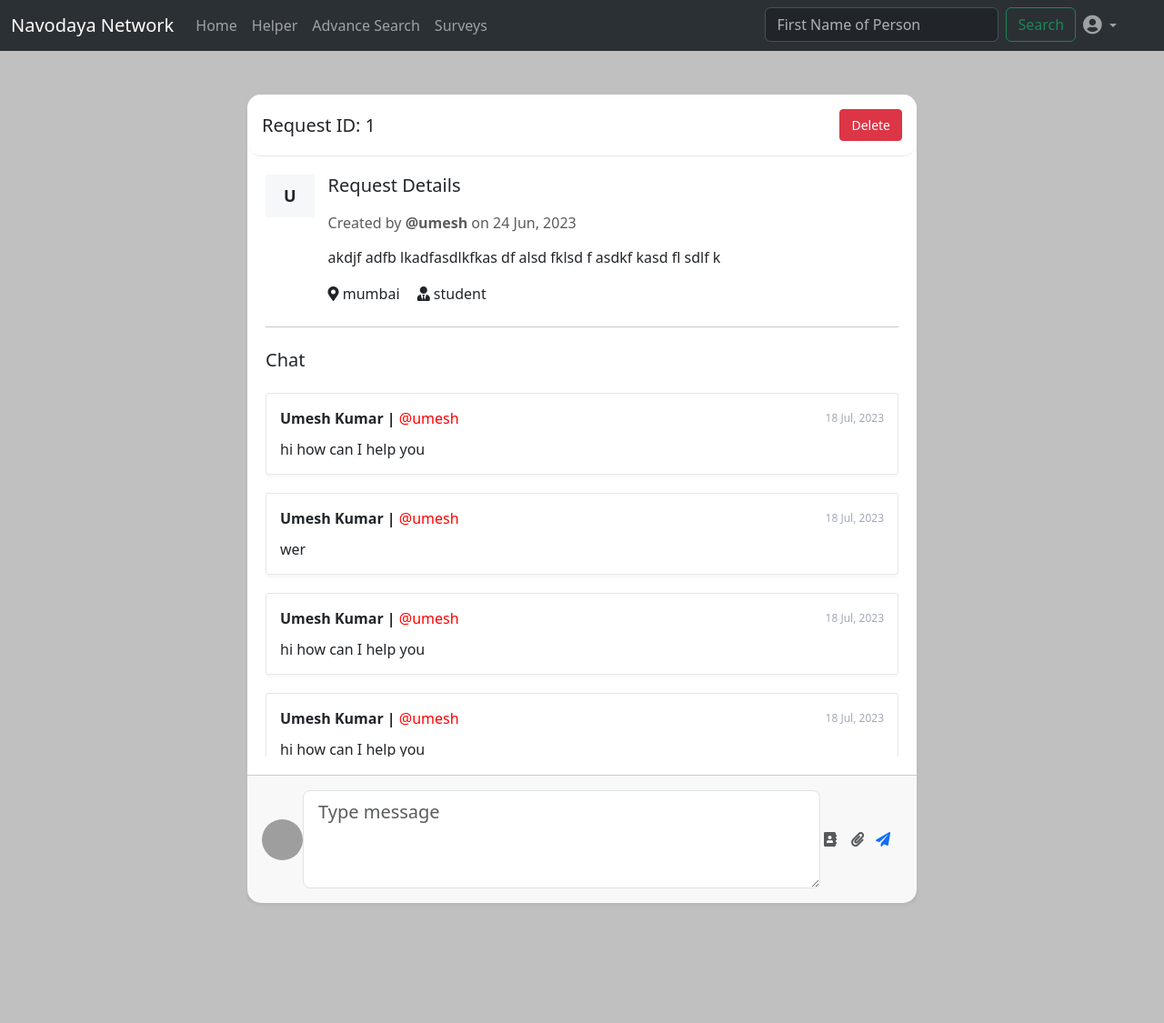
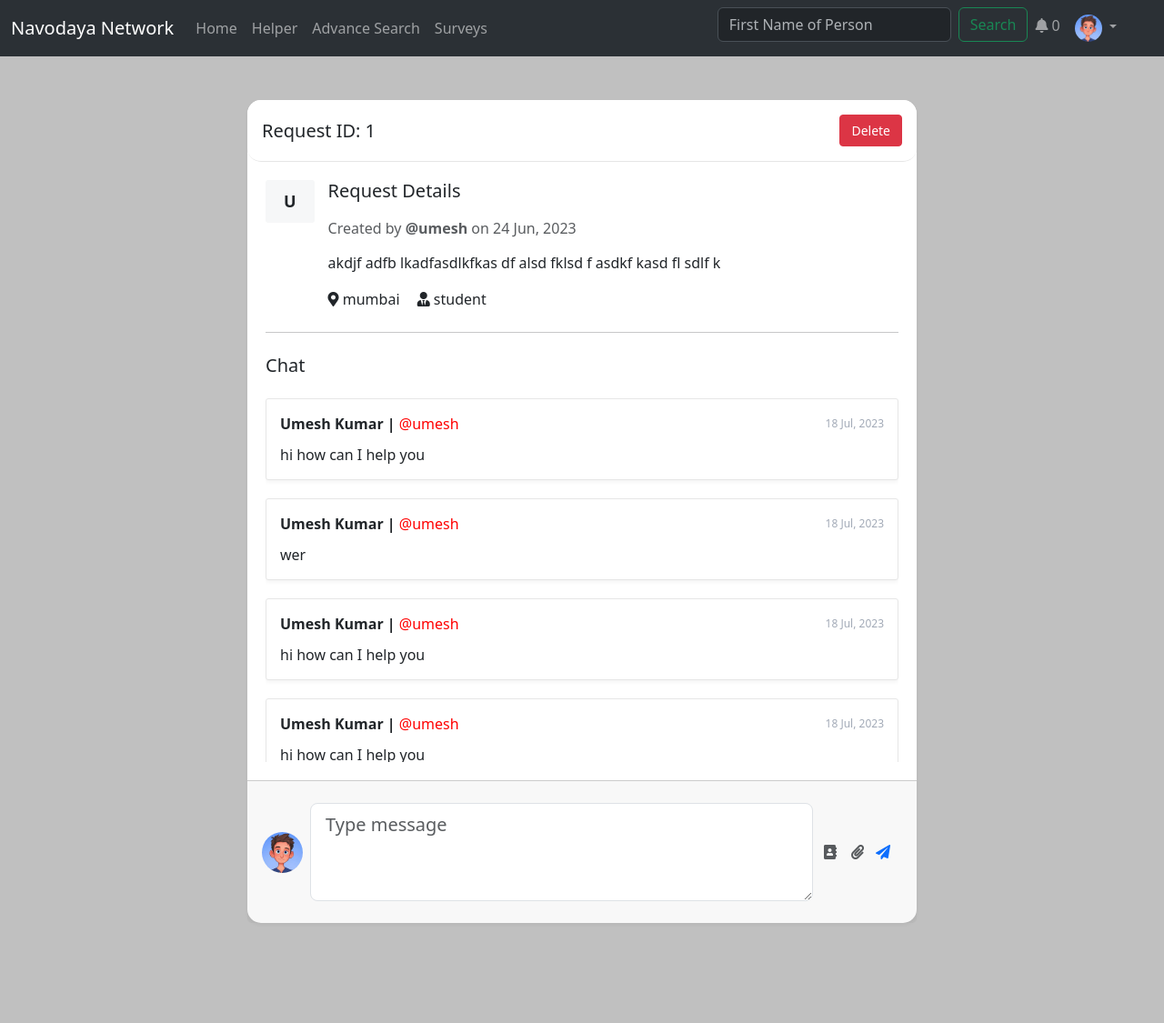
Before and after one commit to Umesh-Kumar-01/Navodaya-Network, a Django app: page /helper/request/1/ in a window 1280 px wide. Shown: the top 1125 px of the page at 91% size. Run offline with Django 4.2, Linux system fonts and the light colour scheme; the first user in the database is signed in; data comes from the database, SQL or seed files in the repository; grey boxes are pictures that could not be loaded.

Commit message:
Added profile_photo instead of icons

```diff
--- a/templates/base.html
+++ b/templates/base.html
@@ -53,16 +53,22 @@ title: title of the base file
           <button class="btn btn-outline-success" type="submit">Search</button>
         </form>
       </li class="nav-item">
+      <li class="nav-item">
+        <a class="nav-link" href="{% url 'notification' %}">
+          <i class="fas fa-bell"></i>
+          <span class="notification-count">0</span>
+        </a>
+      </li>
       <li class="navbar-nav">
         <div class="nav-item dropdown">
-          <a class="nav-link dropdown-toggle" href="#" id="profileDropdown" role="button" data-bs-toggle="dropdown"
-            aria-expanded="false">
-            <i class="fas fa-user-circle fa-lg rounded-circle"></i>
+          <a class="nav-link dropdown-toggle" href="#" id="profileDropdown" role="button" data-bs-toggle="dropdown" aria-expanded="false">
+            {% if request.user.usercard.profile_photo %}
+              <img src="{{ request.user.usercard.profile_photo.url }}" alt="{{ user.username }}" class="rounded-circle" width="30" height="30">
+            {% else %}
+              <i class="fas fa-user-circle fa-lg rounded-circle"></i>
+            {% endif %}
           </a>
           <ul class="dropdown-menu dropdown-menu-end" aria-labelledby="profileDropdown">
-            <li>
-              <a class="dropdown-item" href="{% url 'notification' %}">Notifications</a>
-            </li>
             <li>
               <a class="dropdown-item" href="{% url 'profile' username=user.username %}">Profile</a>
             </li>
--- a/templates/request.html
+++ b/templates/request.html
@@ -101,9 +101,8 @@ Request {{ request_id }}
           <form id="myForm" method="POST">
             {% csrf_token %}
             <div class="card-footer text-muted d-flex justify-content-start align-items-center p-3">
-              <img src="https://mdbcdn.b-cdn.net/img/Photos/new-templates/bootstrap-chat/ava3-bg.webp" alt="avatar"
-                class="avatar">
-              <textarea class="form-control form-control-lg" id="exampleFormControlTextarea1" rows="3"
+            <img src="{{ request.user.usercard.profile_photo.url }}" alt="{{ request.user.username }}" class="avatar">
+              <textarea class="m-2 form-control form-control-lg" id="exampleFormControlTextarea1" rows="3"
                 placeholder="Type message" name="text"></textarea>
               <a class="ms-1 text-muted" href="#contactModal" data-bs-backdrop="static" data-bs-toggle="modal"><i
                   class='fas fa-address-book'></i></a>
```
Also changed, not shown: db.sqlite3.
